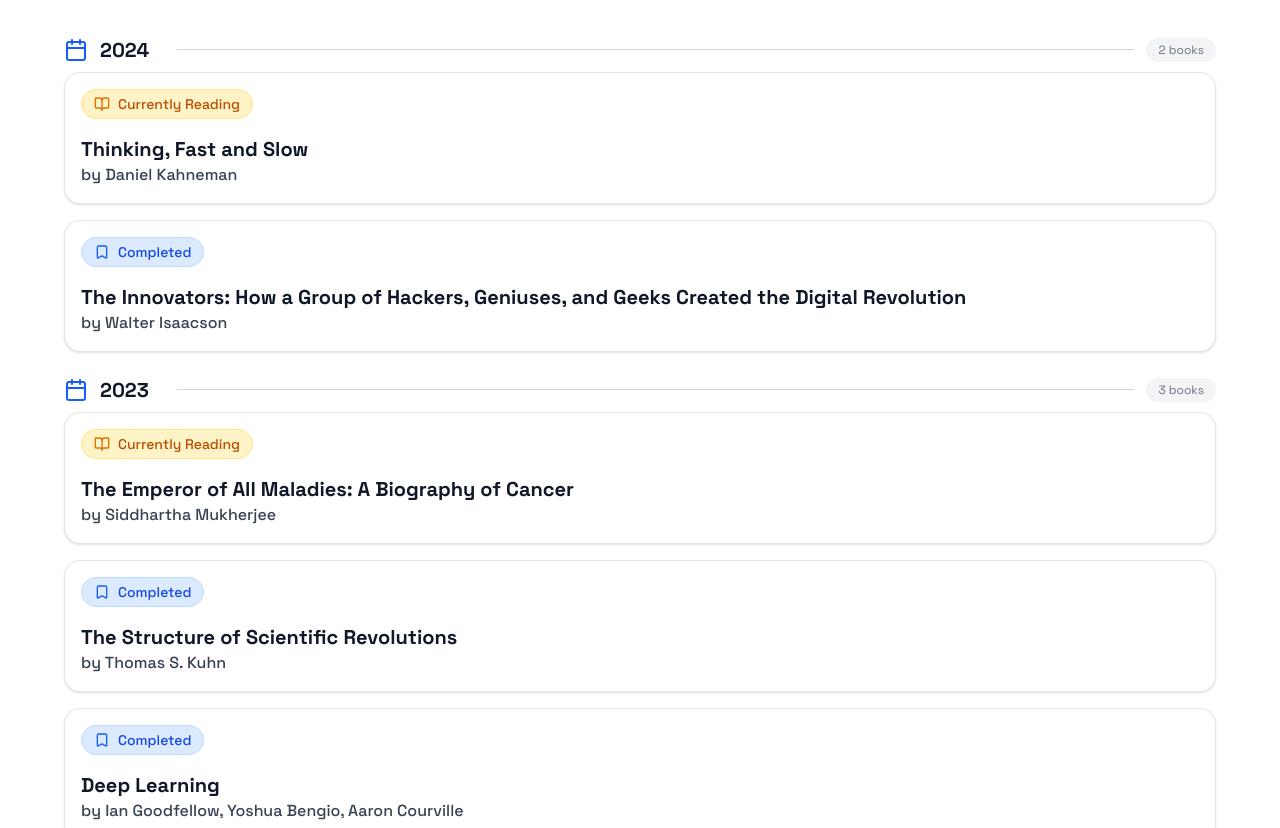
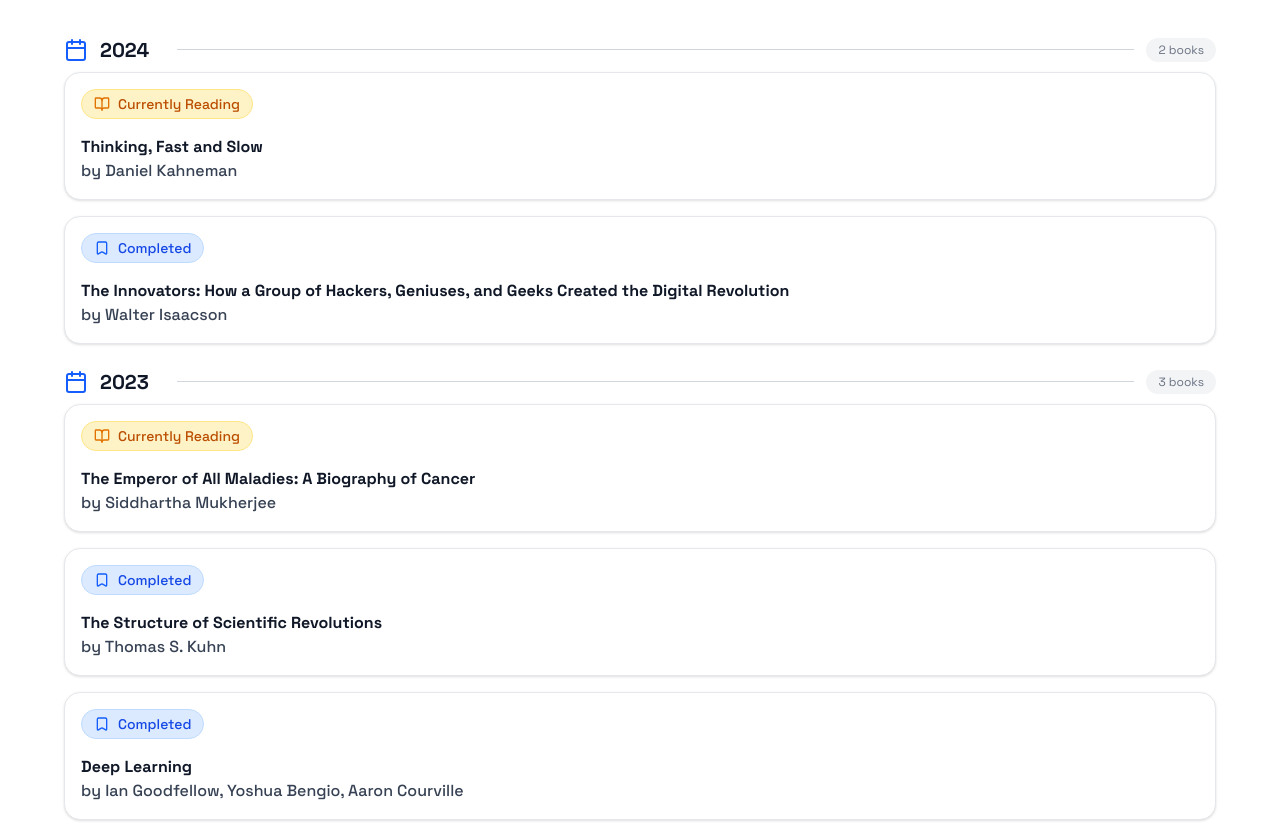
Before and after one commit to MahaZainab/MahaZainab.github.io, a React (Vite) app: page / in a window 1280 px wide. Shown: the part 5380-6208 px from the top of the page. Built offline with nearby package versions, Linux system fonts and the light colour scheme.

Commit message:
Auto commit on save

```diff
--- a/src/components/books.tsx
+++ b/src/components/books.tsx
@@ -88,7 +88,7 @@
                                 </span>
                               </div>
                             </div>
-                            <h3 className="text-xl font-bold text-gray-900">
+                            <h3 className="text-base font-bold text-gray-900">
                               {item?.title}
                             </h3>
                             <p className="text-md font-medium text-gray-700">
```
